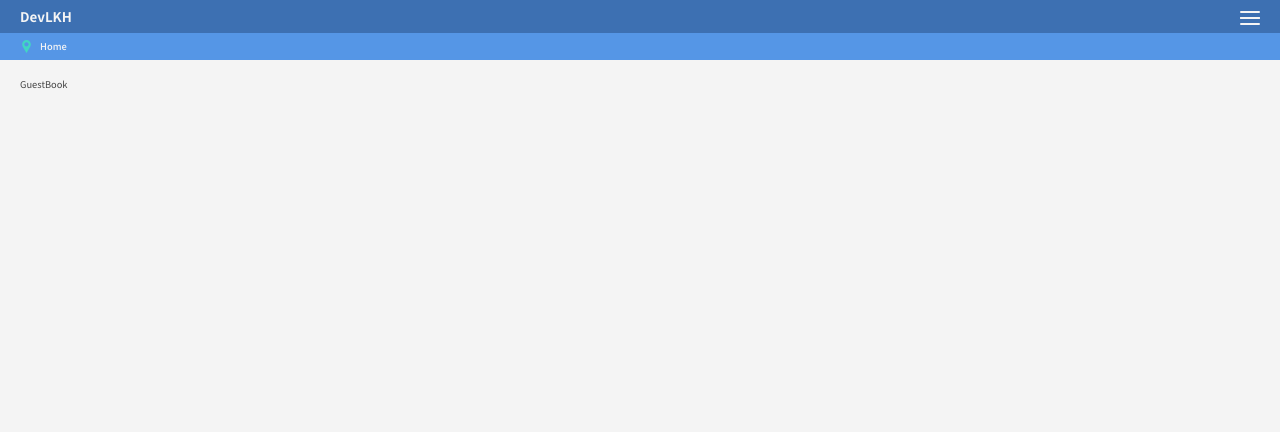
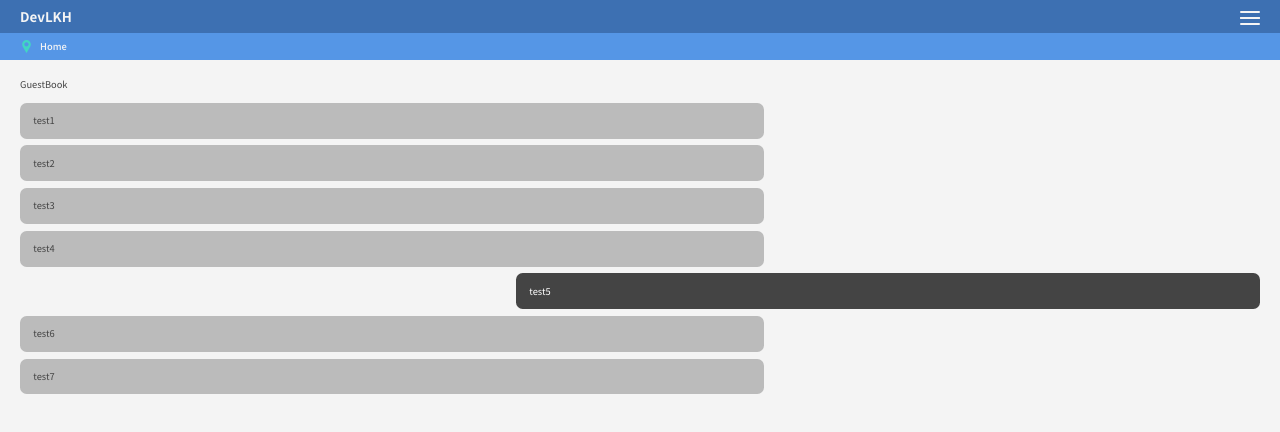
Before and after one commit to devlkhkr/rctprtc, a React (Create React App) app: page /guestBook in a window 1280 px wide. Shown: the top 432 px of the page. Built offline with nearby package versions, Linux system fonts and the light colour scheme.

Commit message:
guest book sample publish

```diff
--- a/src/css/index.css
+++ b/src/css/index.css
@@ -594,6 +594,25 @@ h3 {
   content: "Close ShapeStore";
 }
 
+.guestBook {
+  margin-top: 1.04167rem;
+}
+
+.guestBook span {
+  display: inline-block;
+  width: 60%;
+  padding: 1.04167rem;
+  border-radius: 0.52083rem;
+  background: #bbb;
+  margin-bottom: 0.52083rem;
+}
+
+.guestBook span.mine {
+  background: #444;
+  color: #fff;
+  float: right;
+}
+
 @media all and (max-width: 700px) {
   html {
     font-size: 4vw;
--- a/src/css/index.scss
+++ b/src/css/index.scss
@@ -541,6 +541,23 @@ h3{
     }
 }
 
+.guestBook{
+    margin-top: px(20);
+    span{
+        display: inline-block;
+        width: 60%;
+        padding: px(20);
+        border-radius: px(10);
+        background: #bbb;
+        margin-bottom: px(10);
+        &.mine{
+            background: #444;
+            color: #fff;
+            float: right;
+        }
+    }
+}
+
 @media all and(max-width: 700px){
     html{
         font-size: 4vw;
--- a/src/pages/GuestBook.js
+++ b/src/pages/GuestBook.js
@@ -11,6 +11,15 @@ class GuestBook extends Component{
         return (
             <div>
                 <div>GuestBook</div>
+                <div className="guestBook">
+                    <span>test1</span>
+                    <span>test2</span>
+                    <span>test3</span>
+                    <span>test4</span>
+                    <span className="mine">test5</span>
+                    <span>test6</span>
+                    <span>test7</span>
+                </div>
             </div>
         );
     }
```
Also changed, not shown: 1 other file (tests, documents, lock files or other folders).
